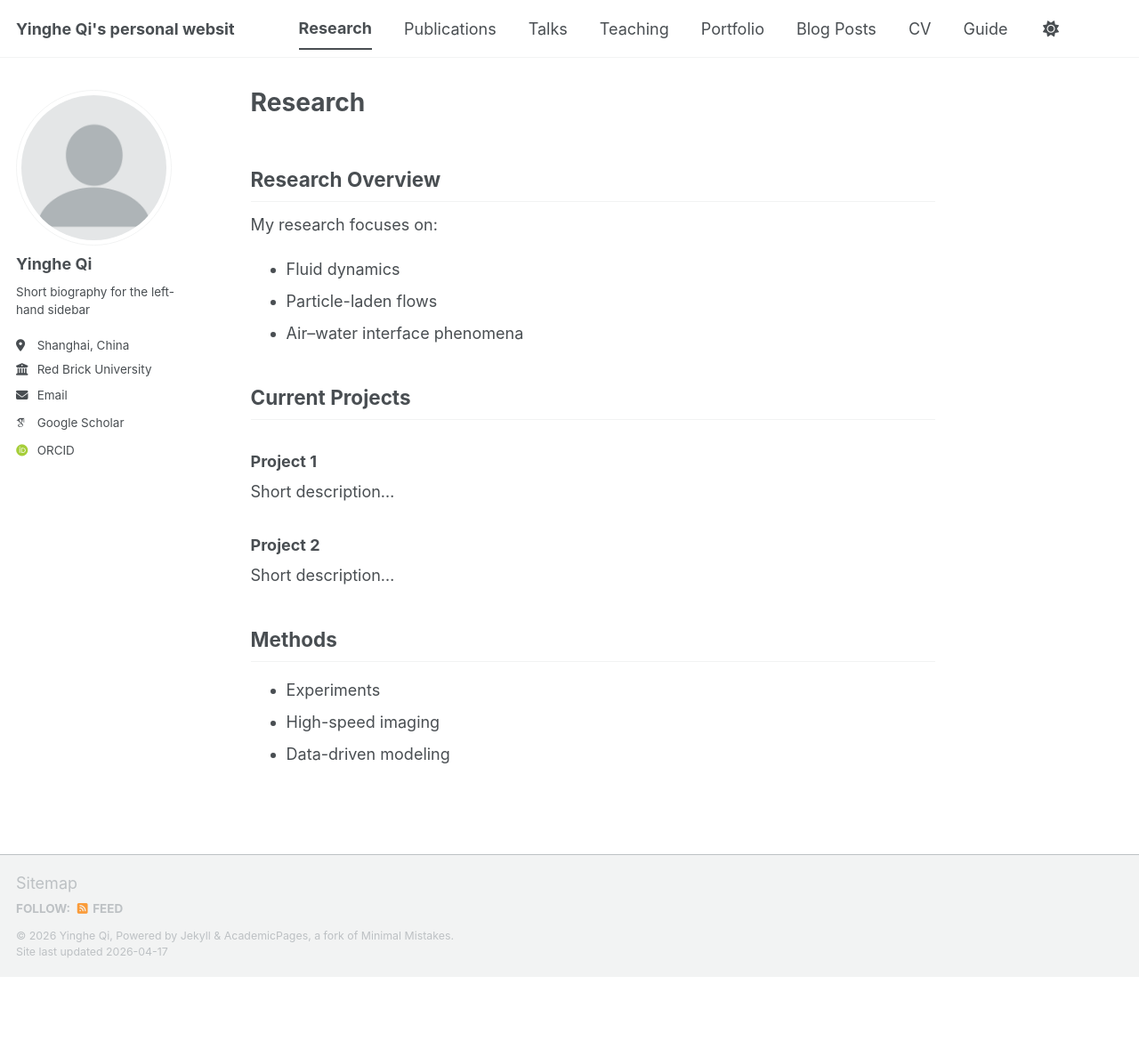
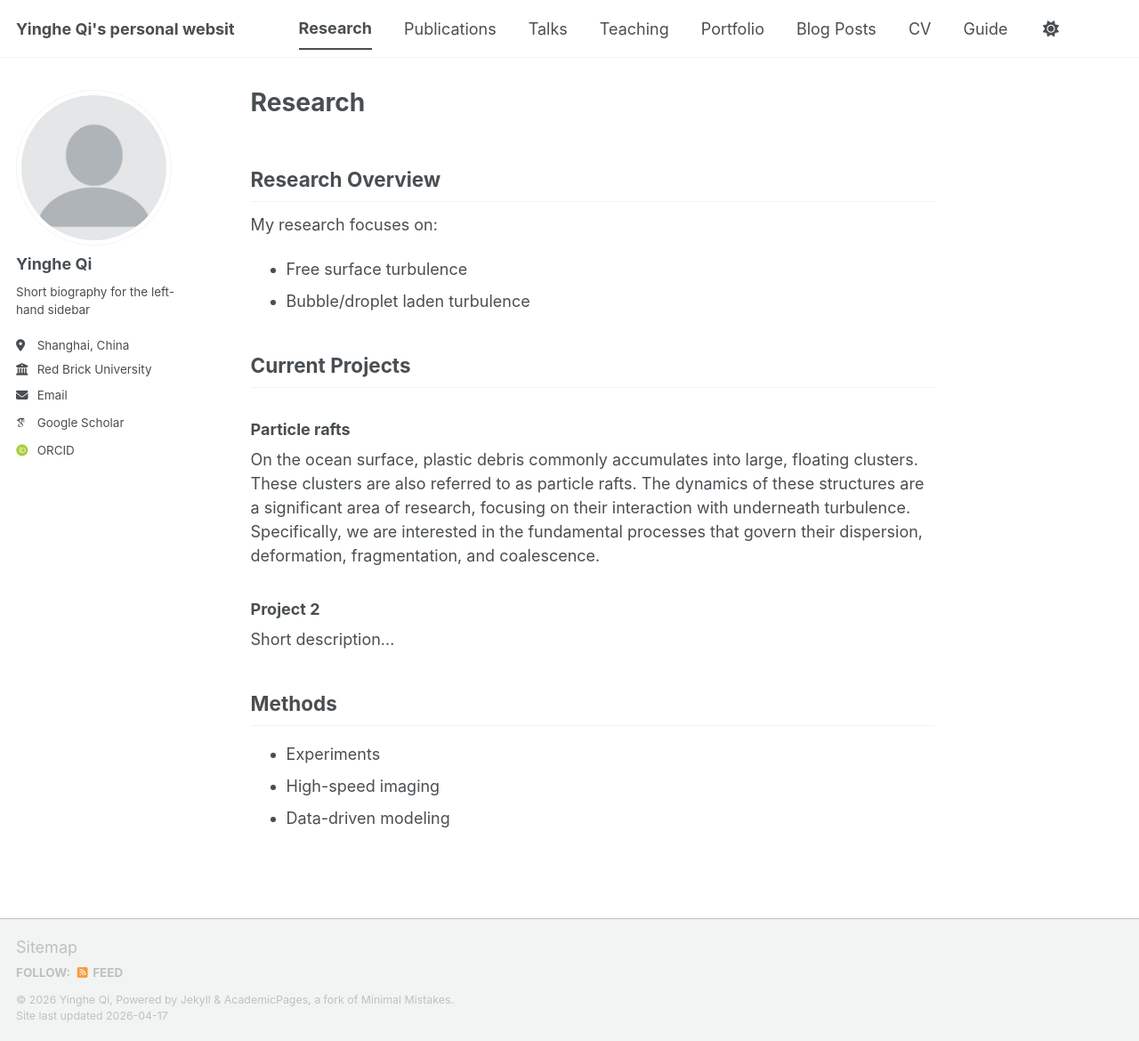
Before and after one commit to yingheqi/yingheqi.github.io, a Jekyll site: the page built from _pages/research.md, in a window 1280 px wide and 1170 px high. Shown: the whole window at 89% size. Built offline with Jekyll 4.4.1, drawn with Linux system fonts in a browser that asks for light colours; some web fonts are replaced; a script bundle is joined from its source files by our own code; library files that are not in the unit come from our copies.

Commit message:
Update research.md

```diff
--- a/_pages/research.md
+++ b/_pages/research.md
@@ -8,14 +8,13 @@ author_profile: true
 
 My research focuses on:
 
-- Fluid dynamics
-- Particle-laden flows
-- Air–water interface phenomena
+- Free surface turbulence
+- Bubble/droplet laden turbulence
 
 ## Current Projects
 
-### Project 1
-Short description...
+### Particle rafts
+On the ocean surface, plastic debris commonly accumulates into large, floating clusters. These clusters are also referred to as particle rafts. The dynamics of these structures are a significant area of research, focusing on their interaction with underneath turbulence. Specifically, we are interested in the fundamental processes that govern their dispersion, deformation, fragmentation, and coalescence.
 
 ### Project 2
 Short description...
```
